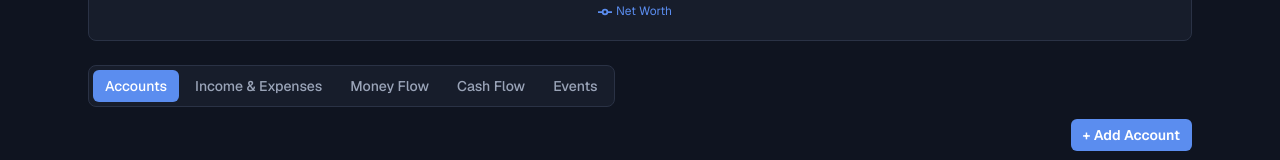
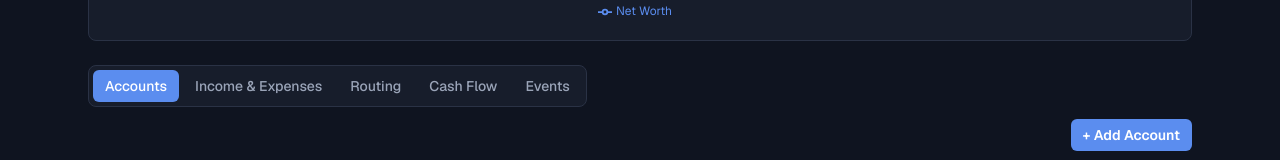
Before and after one commit to skylarts/financial-forecast, a Next.js app: page / in a window 1280 px wide. Shown: the part 638-798 px from the top of the page. Built offline with nearby package versions, Linux system fonts and the light colour scheme.

Commit message:
Rename Money Flow tab to Routing (avoids collision with Cash Flow)

```diff
--- a/src/components/accounts/AccountDrawer.tsx
+++ b/src/components/accounts/AccountDrawer.tsx
@@ -180,7 +180,7 @@ export function AccountDrawer({
 
         <p className="text-xs text-dim">
           Whether this account is a spending hub, receives routed surplus, or gets drawn down for a shortfall is set
-          in the <span className="font-medium text-foreground">Money Flow</span> tab, not here.
+          in the <span className="font-medium text-foreground">Routing</span> tab, not here.
         </p>
 
         <button
--- a/src/components/assumptions/AssumptionsDrawer.tsx
+++ b/src/components/assumptions/AssumptionsDrawer.tsx
@@ -177,7 +177,7 @@ export function AssumptionsDrawer({ open, onClose, scenario }: { open: boolean;
           </div>
           <p className="text-xs text-dim">
             Spending accounts, surplus routing, and drain order live in the{" "}
-            <span className="font-medium text-foreground">Money Flow</span> tab now, not here.
+            <span className="font-medium text-foreground">Routing</span> tab now, not here.
           </p>
           <label className="flex flex-col gap-1 text-xs text-dim">
             Horizon end date
--- a/src/components/tables/DetailTabs.tsx
+++ b/src/components/tables/DetailTabs.tsx
@@ -20,7 +20,7 @@ import { IncomeExpensesTable } from "./IncomeExpensesTable";
 import { EventsTable } from "@/components/events/EventsTable";
 import { MoneyFlowEditor } from "@/components/moneyflow/MoneyFlowEditor";
 
-const TABS = ["Accounts", "Income & Expenses", "Money Flow", "Cash Flow", "Events"] as const;
+const TABS = ["Accounts", "Income & Expenses", "Routing", "Cash Flow", "Events"] as const;
 type Tab = (typeof TABS)[number];
 
 export function DetailTabs({
@@ -83,7 +83,7 @@ export function DetailTabs({
           people={people}
         />
       )}
-      {active === "Money Flow" && (
+      {active === "Routing" && (
         <MoneyFlowEditor accounts={accounts.filter((a) => editableAccountIds.has(a.id))} settings={settings} />
       )}
       {active === "Cash Flow" && <CashFlowTable years={years} accounts={accounts} dollarMode={dollarMode} />}
--- a/src/domain/account.ts
+++ b/src/domain/account.ts
@@ -74,9 +74,9 @@ export type Contribution = z.infer<typeof contributionSchema>;
 // Cash-flow ROLE (spending hub / surplus target / drain order / buffers /
 // caps) deliberately does NOT live here -- it lives in
 // ForecastSettings.moneyFlow as two ordered lists (fill order, drain order),
-// edited from the Money Flow view rather than scattered across every
-// account's form. An account only needs to exist and be selectable there;
-// nothing about *this* object's shape encodes its routing role.
+// edited from the Routing tab rather than scattered across every account's
+// form. An account only needs to exist and be selectable there; nothing
+// about *this* object's shape encodes its routing role.
 export const accountObjectSchema = z
   .object({
     id: idSchema,
--- a/src/domain/settings.ts
+++ b/src/domain/settings.ts
@@ -7,7 +7,7 @@ import { idSchema, isoDateSchema } from "./common";
  * the next stop). Replaces the old per-account isSurplusTarget /
  * surplusTargetPriority / maxBalance / maxBalanceGrowthRatePct fields: the
  * *values* (cap, cap growth rate) are unchanged, just relocated here so
- * they're edited from one Money Flow view instead of scattered across every
+ * they're edited from one Routing tab instead of scattered across every
  * account's form.
  */
 export const moneyFlowStopSchema = z.object({
@@ -37,7 +37,7 @@ export type MoneyFlowHub = z.infer<typeof moneyFlowHubSchema>;
  * How cash moves between accounts: which account(s) are the spending hub,
  * where surplus goes when there's extra, and what gets drained first when
  * there's a shortfall. This is the single source of truth for cash-flow
- * routing -- edited from the Money Flow view, not per-account forms.
+ * routing -- edited from the Routing tab, not per-account forms.
  */
 export const moneyFlowSchema = z.object({
   hubs: z.array(moneyFlowHubSchema).default([]),
```
